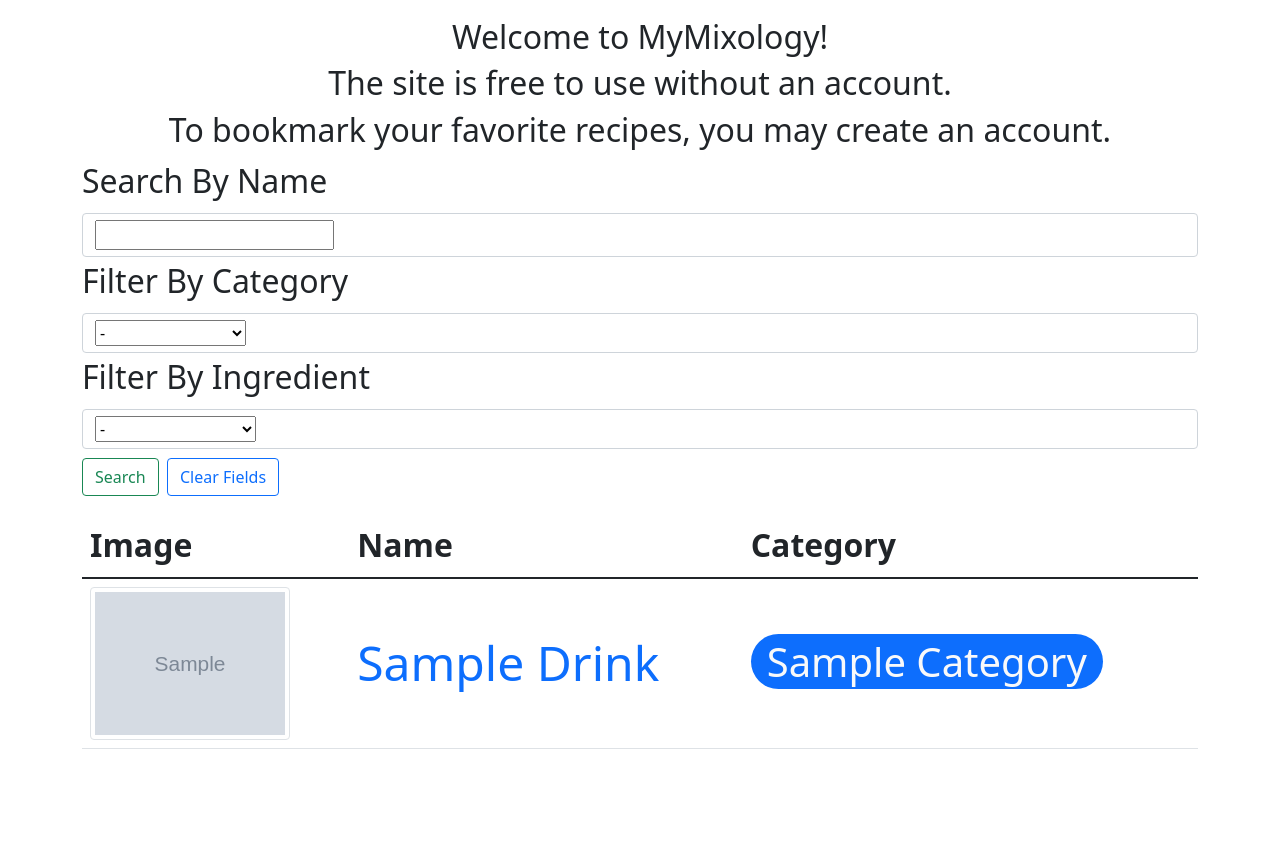
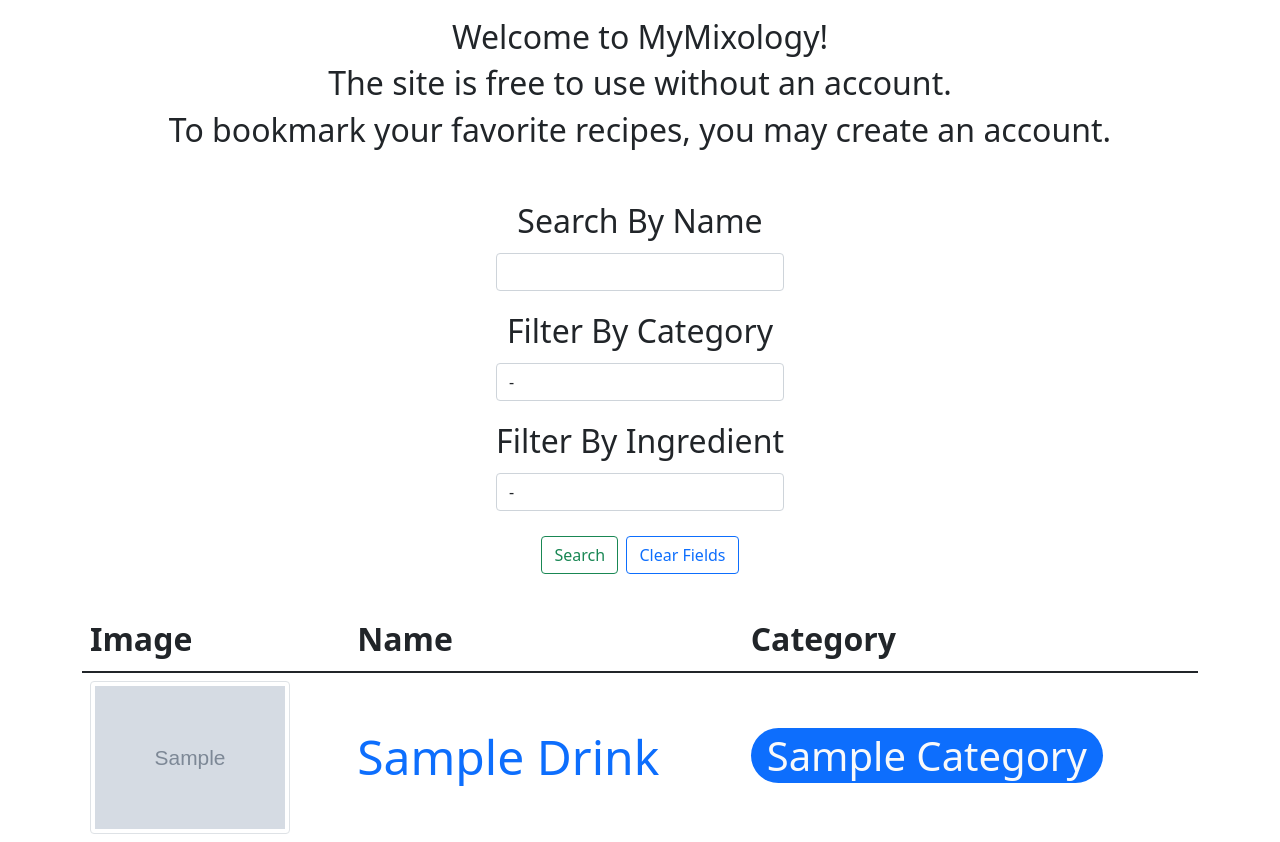
Before and after one commit to Brian-15/capstone1-mixology, a Flask app: page / in a window 1280 px wide. Shown: the part 224-1066 px from the top of the page. Before the commit the page ends 973 px from the top, so only its background shows below. Run offline with Flask 2, Linux system fonts and the light colour scheme; tables that the repository leaves empty hold one stand-in row (values such as "Sample post"); grey boxes marked "Sample" are stand-in pictures.

Commit message:
minor layout changes

```diff
--- a/templates/drink.html
+++ b/templates/drink.html
@@ -2,7 +2,7 @@
 {% block content %}
 
 <div class="container text-center mb-5">
-    <div class="d-flex flex-column justify-content-center">
+    <div class="d-flex flex-column justify-content-center py-3">
         <div class="d-flex flex-row justify-content-center">
             <h1><span class="tag-pill rounded-pill bg-primary text-light mb-3 mx-2 px-3">{{ drink.category.name.title() }}</span></h1>
             <h1><span class="tag-pill rounded-pill bg-secondary text-light mb-3 mx-2 px-3">{{ drink.glass.name.title() }}</span></h1>
@@ -14,10 +14,9 @@
             <i class="bi bi-bookmark fs-2"></i>
             {% endif %}
         {% endif %}
+        <img class="d-block my-2 mx-auto rounded" src="{{ drink.image_url }}" alt="{{ drink.name.title() }}" width="200px">
     </div>
 
-
-    <img class="rounded float-left" src="{{ drink.image_url }}" alt="{{ drink.name.title() }}" width="200px">
     {% if drink.image_attribution %}
     <p>From: {{ drink.image_attribution }}</p>
     {% endif %}
--- a/templates/drinks.html
+++ b/templates/drinks.html
@@ -4,17 +4,14 @@
 <p class="h2 text-center">Welcome to MyMixology!</p>
 <p class="h2 text-center">The site is free to use without an account.</p>
 <p class="h2 text-center">To bookmark your favorite recipes, you may create an account.</p>
-<form action="#">
+<div class="d-flex justify-content-center mt-5 mb-3 text-center">
+    <form class="" action="#">
         {{ form.hidden_tag() }}
         {% for field in form
             if field.widget.input_type != "hidden" %}
-    <div class="form-group">
-        <div class="form-label">
-            {{ field.label }}
-        </div>
-        <div class="form-control">
-            {{ field }}
-        </div>
+        <div class="mb-3">
+            {{ field.label(class_="form-label") }}
+            {{ field(class_="form-control") }}
         </div>
         {% for err in field.errors %}
         <small class="form-text text-muted">{{ err }}</small>
@@ -24,6 +21,7 @@
         <button class="btn btn-outline-success my-2 my-sm-0 d-inline" type="submit">Search</button>
         <span id="clear-btn" class="btn btn-outline-primary">Clear Fields</span>
     </form>
+</div>
 <ul class="pagination justify-content-center">
     <li class="previous page-item">
         <a href="" class="page-link">Previous</a>
```
Lines whose indentation alone changed are shown as unchanged.
